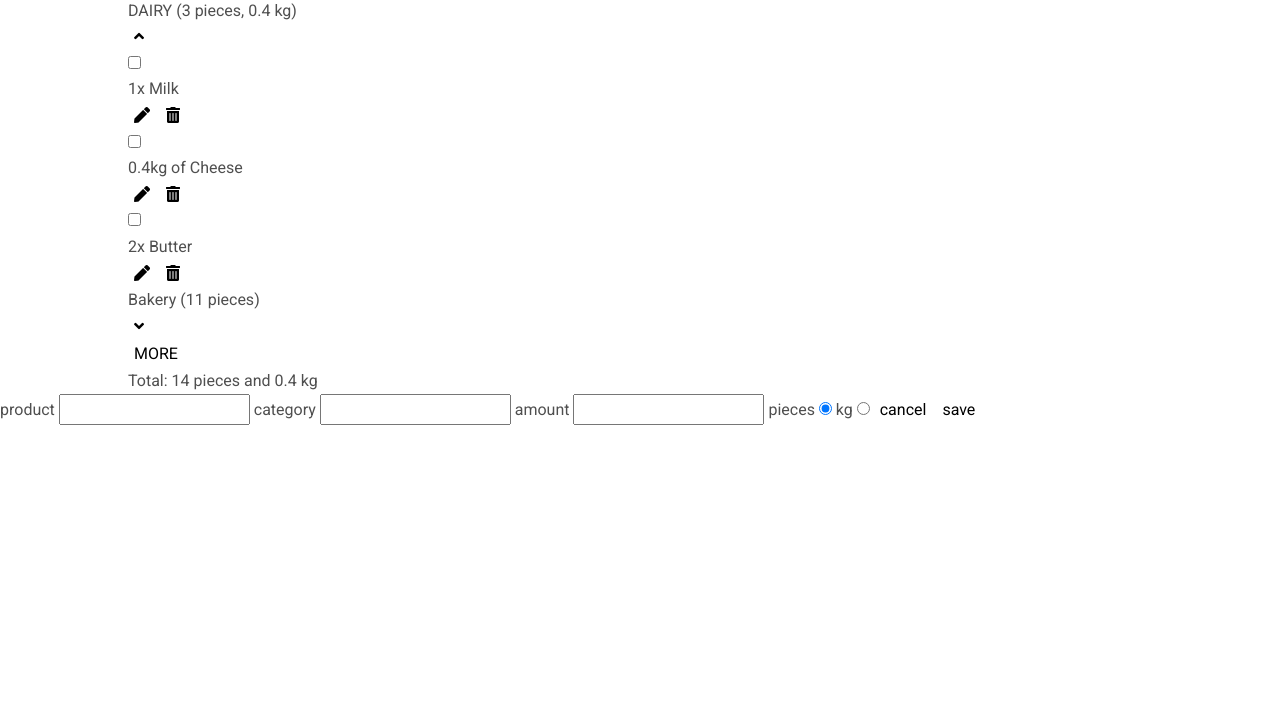
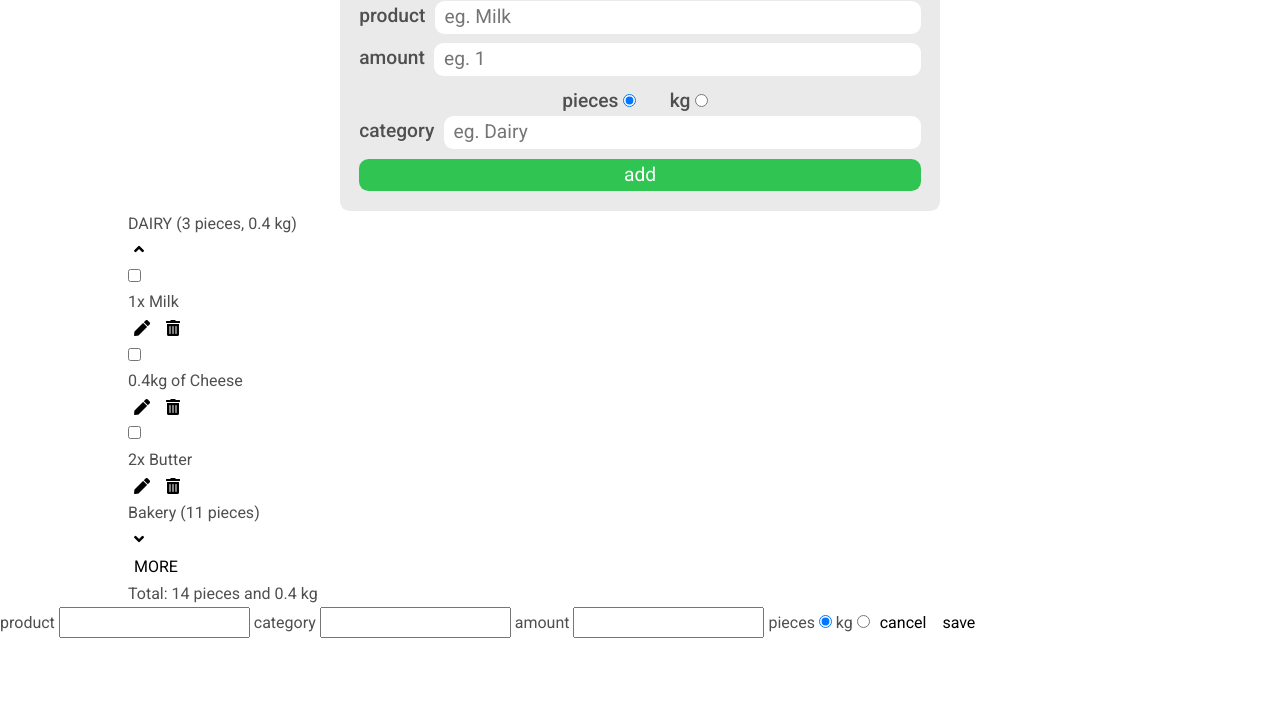
Before and after one commit to pawelkaczoruk/mdb-rec-shopping-list, a plain HTML site: page src/index.html in a window 1280 px wide. Shown: the part 82-800 px from the top of the page. Drawn offline with nearby package versions, Linux system fonts and the light colour scheme; files that its build step writes are made by us from their sources; a script that the page names is missing.

Commit message:
style form for adding products

```diff
--- a/src/index.html
+++ b/src/index.html
@@ -39,13 +39,33 @@
     <main>
       <div class="wrapper">
         <!-- form container -->
-        <div>
+        <div class="form-container">
           <form>
+            <div class="input-wrapper">
               <label for="name">product</label>
-            <input type="text" id="name" />
+              <input type="text" id="name" placeholder="eg. Milk" />
+            </div>
 
+            <div class="input-wrapper">
+              <label for="amount">amount</label>
+              <input type="number" id="amount" placeholder="eg. 1" />
+            </div>
+
+            <div class="radio-group">
+              <label for="pieces"
+                >pieces
+                <input type="radio" id="pieces" name="type" checked />
+              </label>
+
+              <label for="kg"
+                >kg
+                <input type="radio" id="kg" name="type" />
+              </label>
+            </div>
+
+            <div class="input-wrapper">
               <label for="category">category</label>
-            <input type="text" list="category-list" id="category" />
+              <input type="text" list="category-list" id="category" placeholder="eg. Dairy" />
               <datalist id="category-list">
                 <option value="Bakery"></option>
                 <option value="Vegetables"></option>
@@ -57,14 +77,7 @@
                 <option value="Paper Goods"></option>
                 <option value="Other"></option>
               </datalist>
-
-            <label for="amount">amount</label>
-            <input type="number" id="amount" />
-
-            <label for="pieces">pieces</label>
-            <input type="radio" id="pieces" name="type" checked />
-            <label for="kg">kg</label>
-            <input type="radio" id="kg" name="type" />
+            </div>
 
             <button type="submit">add</button>
           </form>
--- /dev/null
+++ b/src/scss/form.scss
@@ -0,0 +1,49 @@
+.form-container {
+  padding: 1em;
+  border-radius: 0.5em;
+  background-color: #eaeaea;
+  color: var(--bs-gray-dark);
+  font-weight: 500;
+  font-size: 1.2rem;
+  max-width: 600px;
+  margin: 0 auto;
+
+  form {
+    display: flex;
+    flex-direction: column;
+    align-items: center;
+  }
+
+  .input-wrapper {
+    display: flex;
+    width: 100%;
+    margin-bottom: 0.5em;
+  }
+
+  input {
+    border: 1px solid var(--bs-gray-dark);
+    padding-left: 0.5em;
+    flex: 1;
+  }
+
+  label {
+    margin-right: 0.5em;
+  }
+
+  button {
+    background-color: $green;
+    color: white;
+    width: 100%;
+  }
+
+  input,
+  button {
+    border-radius: 0.5em;
+  }
+
+  .radio-group {
+    label:last-child {
+      margin-left: 1em;
+    }
+  }
+}
--- a/src/scss/index.scss
+++ b/src/scss/index.scss
@@ -3,3 +3,4 @@
 @import './reset.scss';
 @import './header.scss';
 @import './drawer.scss';
+@import './form.scss';
--- a/src/scss/reset.scss
+++ b/src/scss/reset.scss
@@ -24,7 +24,7 @@ body {
 }
 
 main {
-  padding-top: 3rem;
+  padding-top: 4rem;
 }
 
 button {
--- a/src/scss/variables.scss
+++ b/src/scss/variables.scss
@@ -1 +1,2 @@
 $primary: #1ab0b5;
+$green: #30c553;
```
Lines whose indentation alone changed are shown as unchanged.
